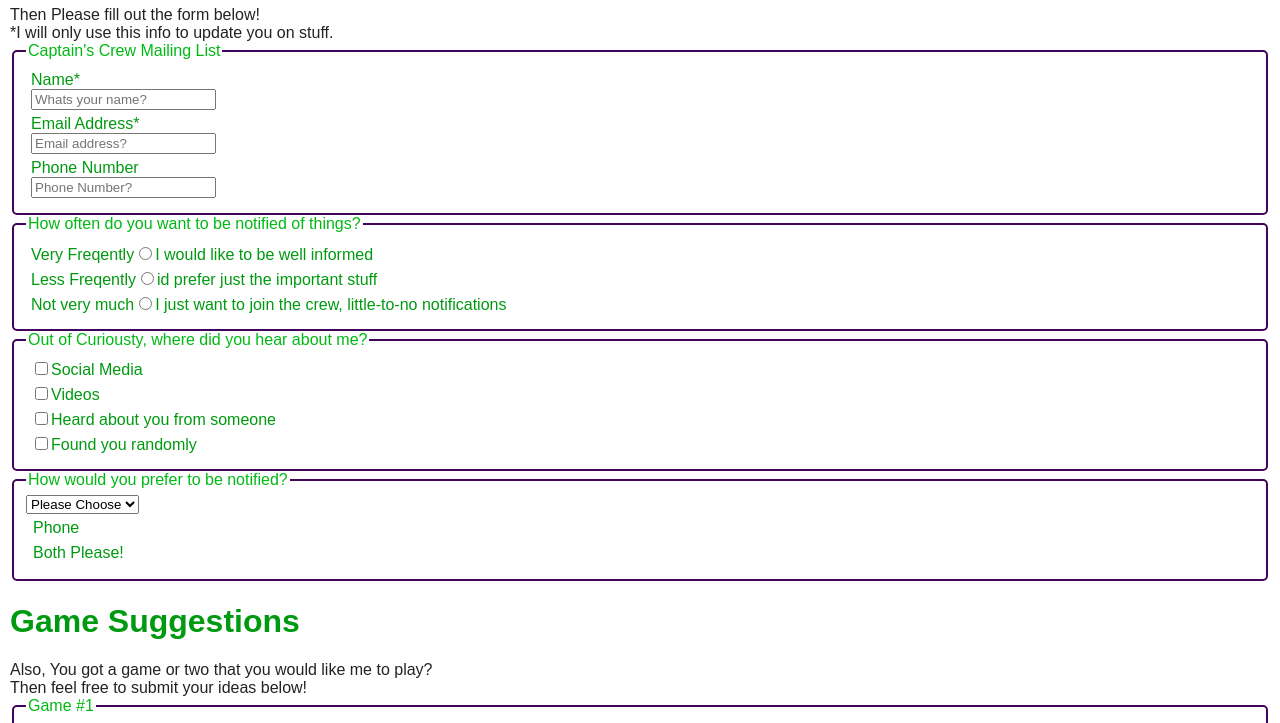
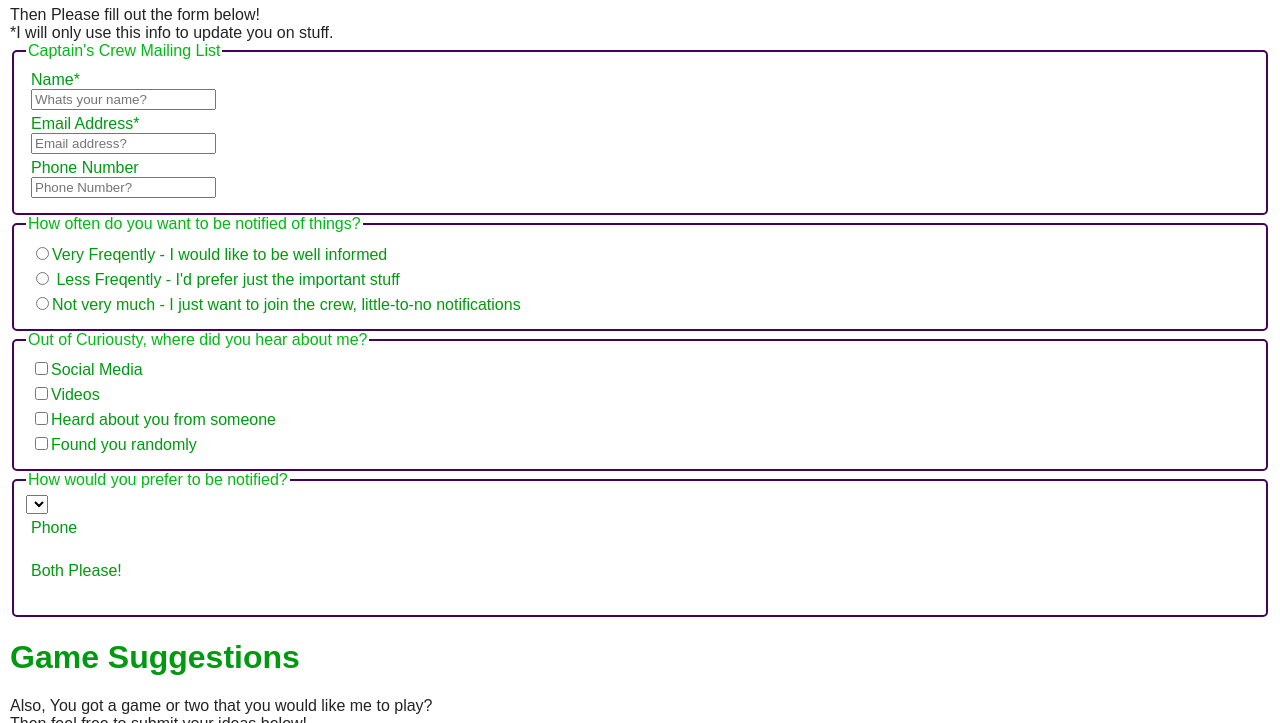
Before and after one commit to CaptainLeroy175/dwdd1600, a plain HTML site: page 06form/cap-form.html in a window 1280 px wide. Shown: the part 197-920 px from the top of the page. Drawn offline with Linux system fonts and the light colour scheme; a web font is replaced by a local one.

Commit message:
Add files via upload

```diff
--- a/06form/cap-form.html
+++ b/06form/cap-form.html
@@ -51,9 +51,9 @@
         <fieldset>
         <legend>How often do you want to be notified of things?</legend>
 
-        <label>Very Freqently<input type="radio" name="method" value="veryfrequent">I would like to be well informed</label>
-        <label>Less Freqently<input type="radio" name="method" value="lessfrequent">id prefer just the important stuff</label>
-        <label>Not very much<input type="radio" name="method" value="notverymuch">I just want to join the crew, little-to-no notifications </label>
+        <label><input type="radio" name="method" value="veryfrequent">Very Freqently - I would like to be well informed</label>
+        <label><input type="radio" name="method" value="lessfrequent"> Less Freqently - I'd prefer just the important stuff</label>
+        <label><input type="radio" name="method" value="notverymuch">Not very much - I just want to join the crew, little-to-no notifications </label>
 
       </fieldset>
 
@@ -68,10 +68,10 @@
       <fieldset>
         <Legend>How would you prefer to be notified?</Legend>
         <select name="notifications" id="">
-            <label><option value="none">Please Choose</option></label>
-            <label><option value="Email">Email</option></select></label>
-            <label><option value="Phone">Phone</option></label>
-            <label><option value="Both">Both Please!</option></label>
+            <label>Please Choose<option value="none"></option></label>
+            <label>Email<option value="Email"></option></select></label>
+            <label>Phone<option value="Phone"></option></label>
+            <label>Both Please!<option value="Both"></option></label>
         </select>
       </fieldset>
 
--- a/06form/cap-style.css
+++ b/06form/cap-style.css
@@ -38,11 +38,11 @@ nav a {
 
 nav li.active a {
     background-color: #000000;
-    color: #41035b;
+    color: #00ff5d;
 }
 
 nav li a:hover {
-    color: #00ff5d;
+    color: #41035b;
 }
 
 /* Main content */
```
